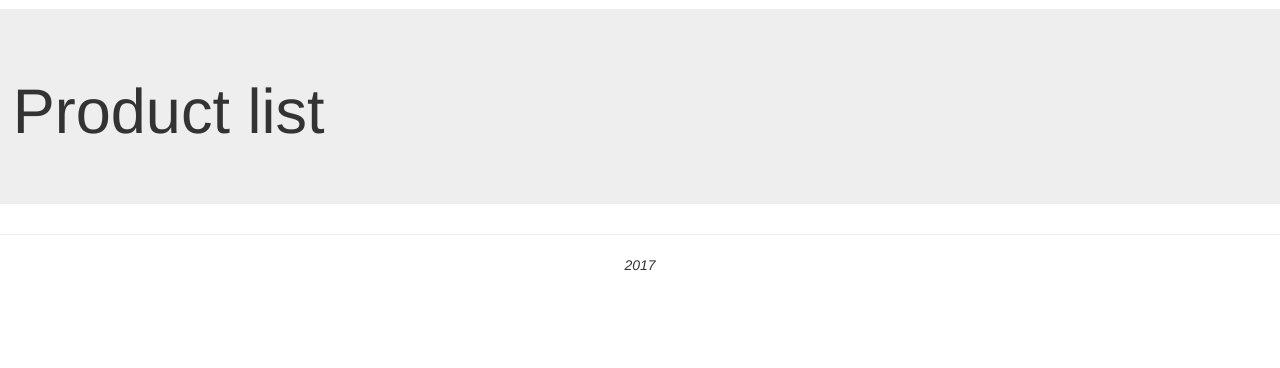
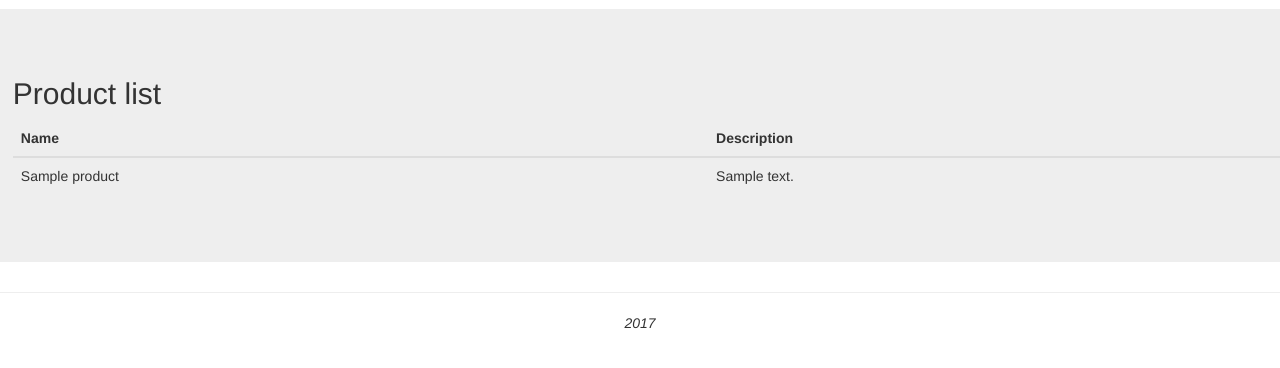
Before and after one commit to AlexPG/docker-flask, a Flask app: page / in a window 1280 px wide. Shown: the part 51-419 px from the top of the page. Run offline with Flask 2, Linux system fonts and the light colour scheme; tables that the repository leaves empty hold one stand-in row (values such as "Sample post"); some libraries are stand-ins or nearby versions.

Commit message:
Connection with the database and product model

```diff
--- a/config.py
+++ b/config.py
@@ -5,6 +5,7 @@ basedir = os.path.abspath(os.path.dirname(__file__))
 
 class Config:
     SECRET_KEY = os.environ.get('SECRET_KEY') or 'my super secret key!!!'
+    SQLALCHEMY_TRACK_MODIFICATIONS = False
 
     @staticmethod
     def init_app(app):
@@ -13,6 +14,8 @@ class Config:
 
 class DevelopmentConfig(Config):
     DEBUG = True
+    SQLALCHEMY_DATABASE_URI = os.environ.get('DEV_DATABASE_URL') or \
+        'postgresql:///shop'
 
 
 config = {
--- a/requirements.txt
+++ b/requirements.txt
@@ -1,2 +1,3 @@
 Flask==0.12.2
 Flask-Bootstrap==3.3.7.1
+Flask-SQLAlchemy==2.3.2
--- a/run.py
+++ b/run.py
@@ -2,7 +2,7 @@ import os
 
 from website import create_app
 
+app = create_app(os.getenv('FLASK_CONFIG') or 'default')
 
 if __name__ == '__main__':
-    app = create_app(os.getenv('FLASK_CONFIG') or 'default')
     app.run()
--- a/website/__init__.py
+++ b/website/__init__.py
@@ -1,9 +1,11 @@
 from flask import Flask
 from flask_bootstrap import Bootstrap
+from flask_sqlalchemy import SQLAlchemy
 
 from config import config
 
 bootstrap = Bootstrap()
+db = SQLAlchemy()
 
 
 def create_app(config_name):
@@ -11,6 +13,7 @@ def create_app(config_name):
     app.config.from_object(config[config_name])
 
     bootstrap.init_app(app)
+    db.init_app(app)
 
     from .shop import shop as shopModule
     app.register_blueprint(shopModule)
--- a/website/shop/views.py
+++ b/website/shop/views.py
@@ -1,8 +1,10 @@
 from flask import render_template
 
 from . import shop
+from .models import Product
 
 
 @shop.route('/')
-def hello():
-    return render_template('shop/product_list.html')
+def product_list():
+    products = Product.query.all()
+    return render_template('shop/product_list.html', products=products)
--- a/website/templates/_layouts/base.html
+++ b/website/templates/_layouts/base.html
@@ -9,7 +9,7 @@
     <div class="navbar navbar-inverse navbar-fixed-top" role="navigation">
         <div class="container">
             <div class="navbar-header">
-                <a class="navbar-brand" href="{{ url_for('shop.hello') }}">Shop</a>
+                <a class="navbar-brand" href="{{ url_for('shop.product_list') }}">Shop</a>
             </div>
         </div>
     </div>
--- a/website/templates/shop/product_list.html
+++ b/website/templates/shop/product_list.html
@@ -2,5 +2,26 @@
 {% block title %}Shop - Products{% endblock %}
 
 {% block shop_content %}
-    <h1>Product list</h1>
+    {% if products %}
+        <h2>Product list</h2>
+        <table class="table">
+            <thead class="thead-inverse">
+                <tr>
+                    <th>Name</th>
+                    <th>Description</th>
+                </tr>
+            </thead>
+            <tbody>
+                {% for p in products %}
+                    <tr>
+                        <td>{{ p.name }}</td>
+                        <td>{{ p.description }}</td>
+                    </tr>
+
+                {% endfor %}
+            </tbody>
+        </table>
+    {% else %}
+            <h2>There are no products yet</h2>
+    {% endif %}
 {% endblock %}
```
Also changed, not shown: create_database.py (added, +8 -0 lines), website/shop/models.py (added, +14 -0 lines).
